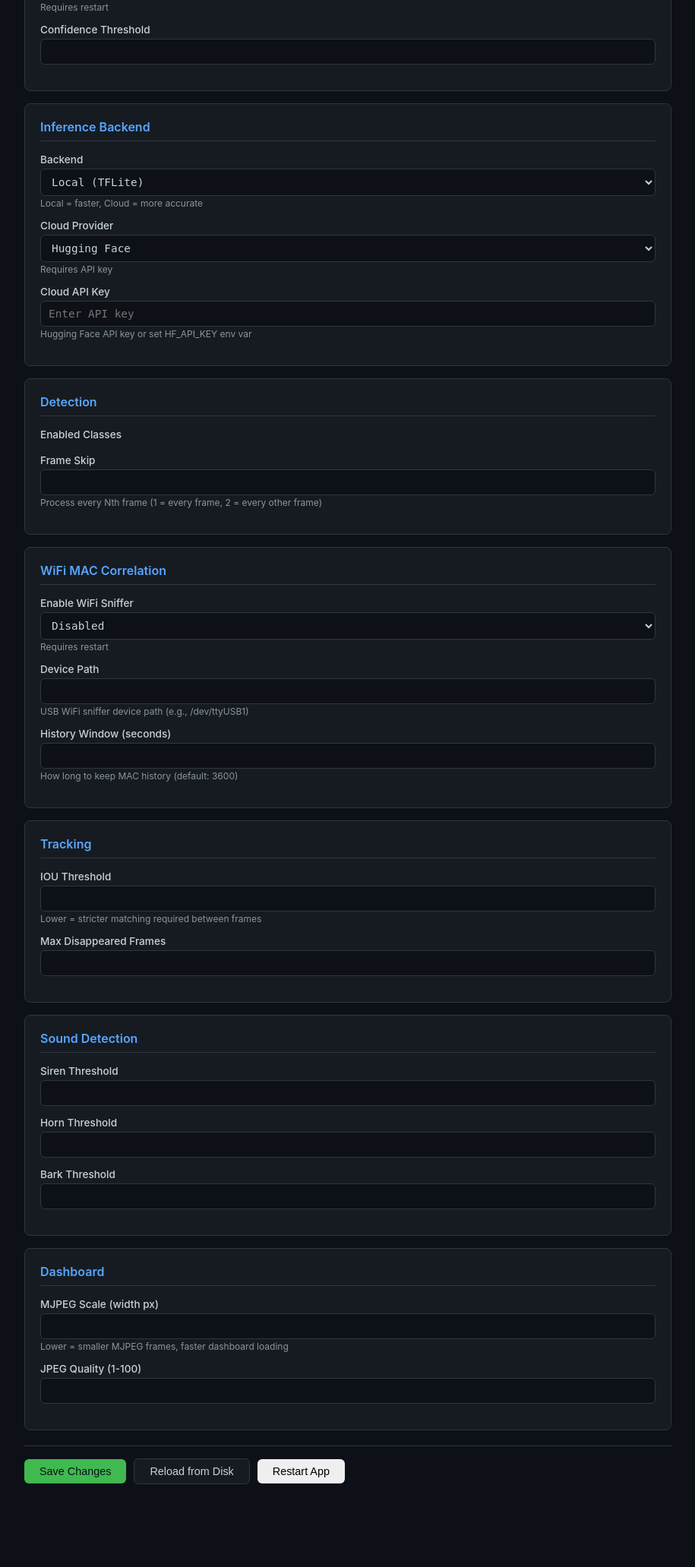
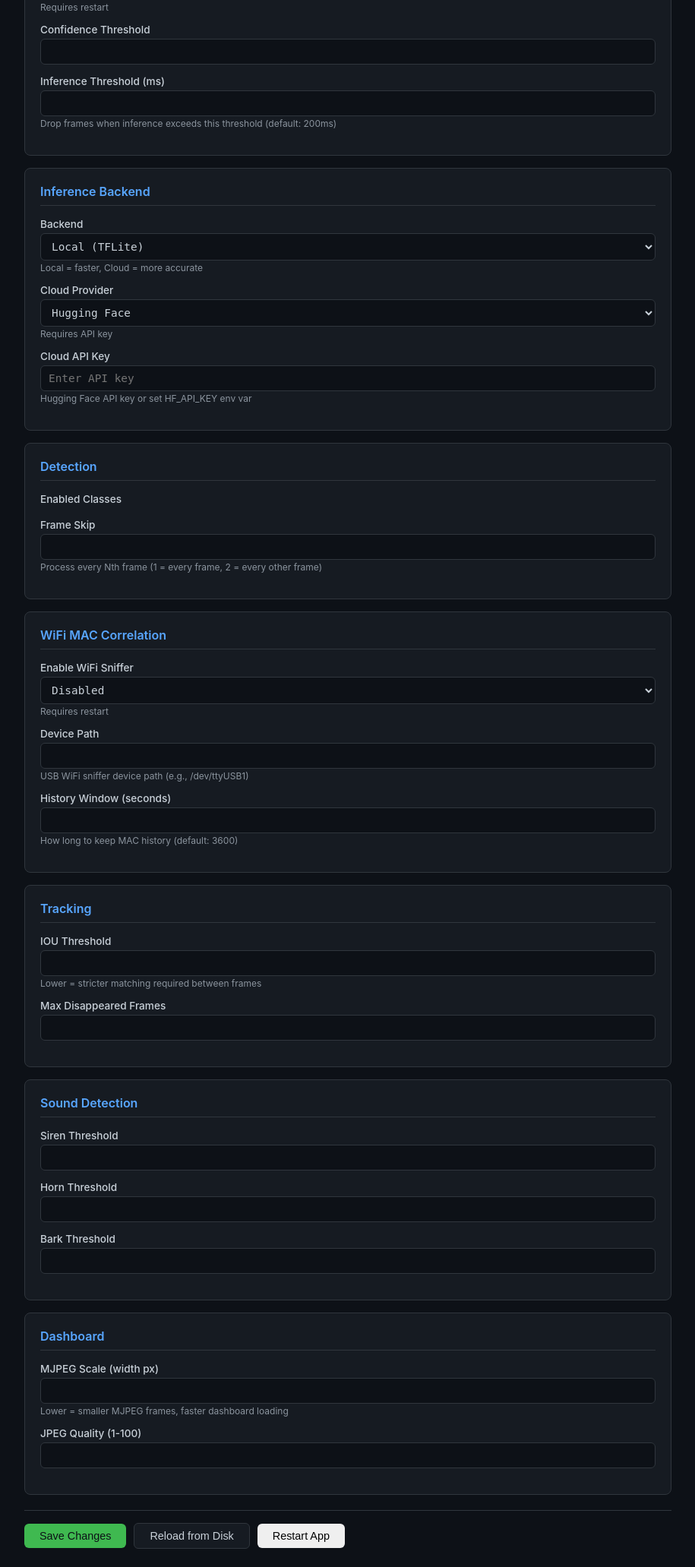
Before and after one commit to jinvall/roadway-observer, a Python web app: template templates/settings.html in a window 1280 px wide. Shown: the part 448-2511 px from the top of the page at 76% size, without its empty margins (182-1097 px from the left). Before the commit the page ends 2402 px from the top, so only its background shows below. Run offline with Jinja, Linux system fonts and the light colour scheme; the template is opened without the code that fills it, so the values that code supplies are empty.

Commit message:
Add frame dropping when inference exceeds threshold
- Frame dropping instead of buffer purge when inference slow
- Add inference_threshold_ms setting to Settings page
- Update MANUAL with frame dropping explanation
- Update CHANGELOG with new feature

```diff
--- a/templates/settings.html
+++ b/templates/settings.html
@@ -44,6 +44,12 @@
           <label for="model-confidence">Confidence Threshold</label>
           <input type="number" id="model-confidence" name="model.confidence_threshold"
                  data-section="model" data-key="confidence_threshold" min="0.1" max="1.0" step="0.05">
+        </div>
+        <div class="form-group">
+          <label for="model-inference-threshold">Inference Threshold (ms)</label>
+          <input type="number" id="model-inference-threshold" name="model.inference_threshold_ms"
+                 data-section="model" data-key="inference_threshold_ms" min="50" max="1000" step="10">
+          <div class="hint">Drop frames when inference exceeds this threshold (default: 200ms)</div>
         </div>
       </div>
 
```
Also changed, not shown: MANUAL.md (+3 -1 lines), src/main.py (+12 -4 lines), CHANGELOG.md.
